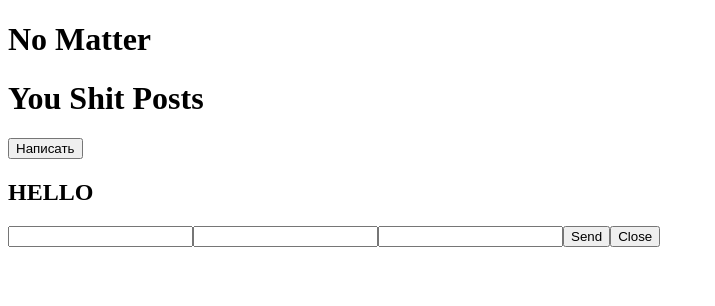
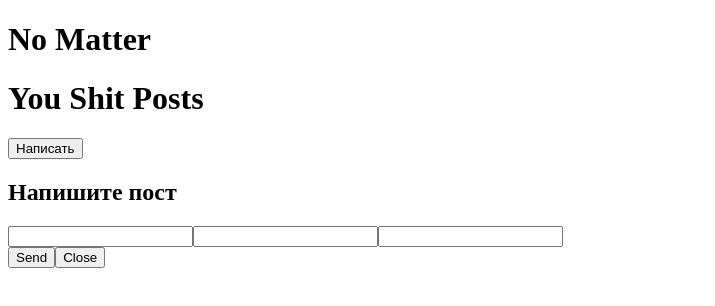
Before and after one commit to CkutlsGit/nomatter--vue, a Vue app in the folder no-matter/: page /shtpst in a window 1280 px wide. Both pictures are taken after a click on the button "Написать". Shown: the top 306 px of the page, without its empty margins (0-715 px from the left). Built offline with nearby package versions, Linux system fonts and the light colour scheme.

Commit message:
style: add normal template for modal

```diff
--- a/no-matter/src/components/Modal.vue
+++ b/no-matter/src/components/Modal.vue
@@ -1,14 +1,17 @@
 <template>
   <div class="dialog">
-    <h1>HELLO</h1>
-    <h1>{{ nickname }}</h1>
-    <h1>{{ title }}</h1>
-    <h1>{{ description }}</h1>
-    <input type="text" v-model.trim="nickname">
-    <input type="text" v-model.trim="description">
-    <input type="text" v-model.trim="title">
-    <button @click="sendValue">Send</button>
-    <button @click="closeModal">Close</button>
+    <div class="dialog__content">
+      <h1 class="dialog__content--title">Напишите пост</h1>
+      <div class="dialog__inputs">
+        <input type="text" v-model.trim="nickname">
+        <input type="text" v-model.trim="description">
+        <input type="text" v-model.trim="title">
+      </div>
+      <div class="dialog__btns">
+        <button @click="sendValue">Send</button>
+        <button @click="closeModal">Close</button>
+      </div>
+    </div>
   </div>
 </template>
 
```
